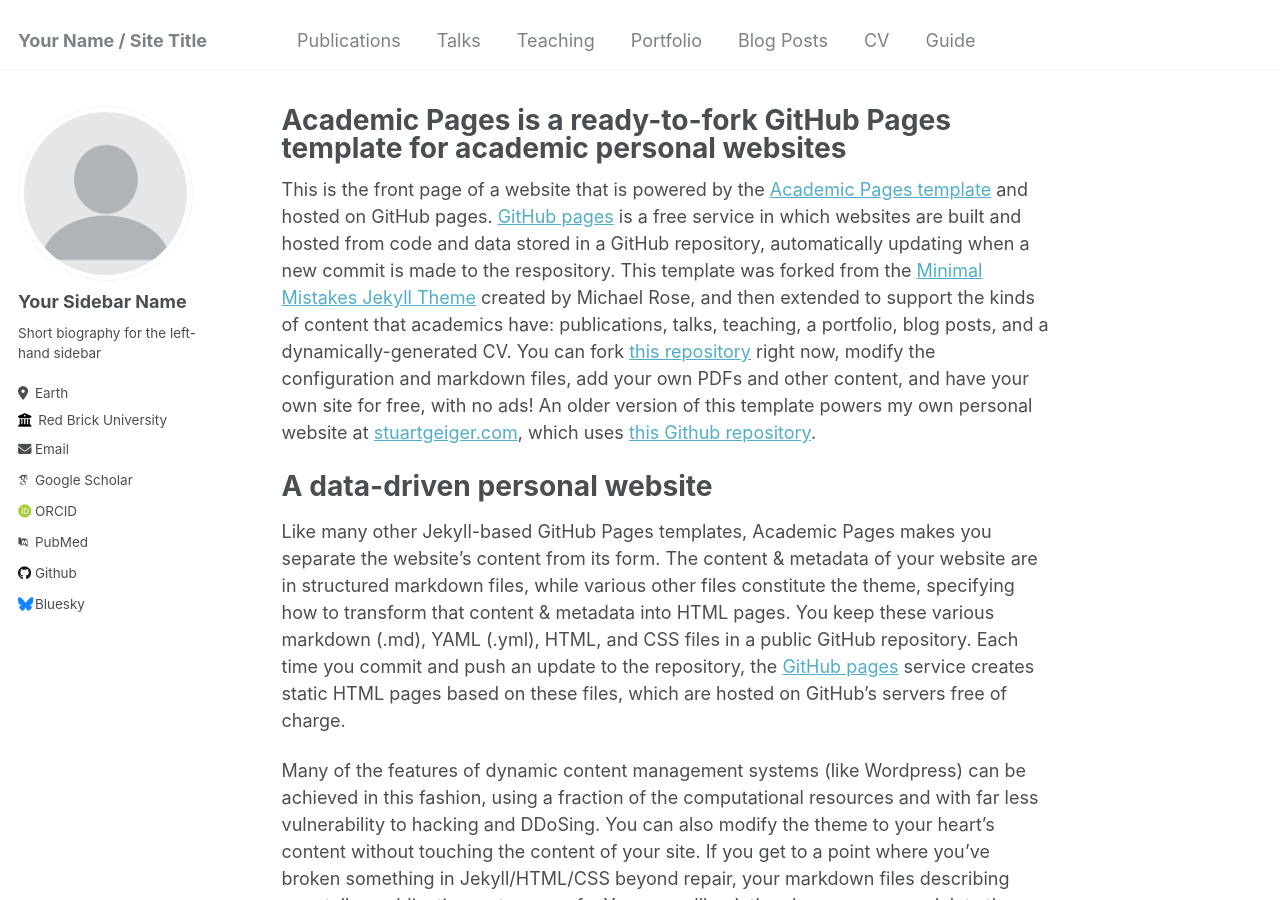
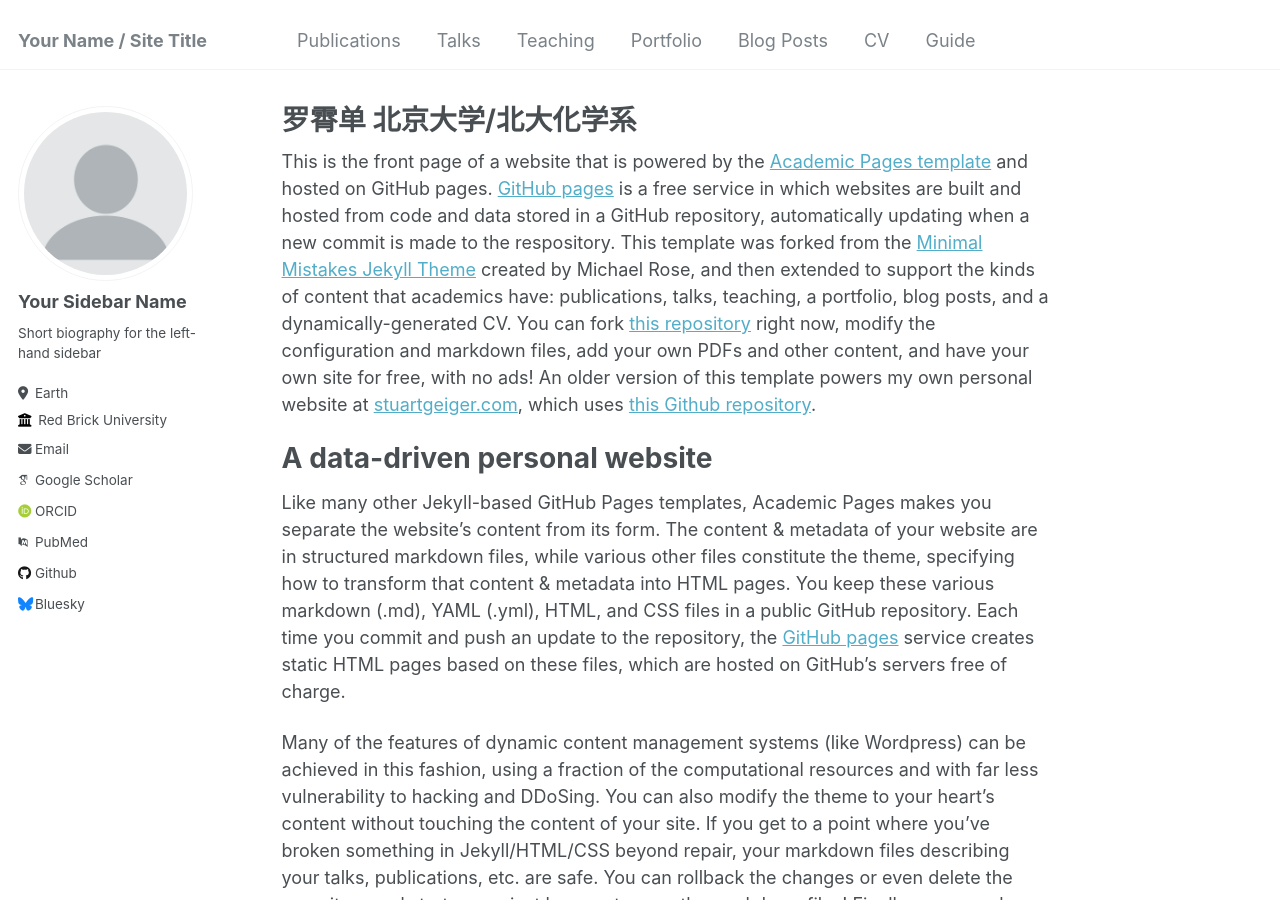
Before and after one commit to luoxiaoshan6677/luoxiaoshan6677.github.io, a Jekyll site: the page built from _pages/about.md, in a window 1280 px wide and 900 px high. Built offline with Jekyll 4.4.1, drawn with Linux system fonts in a browser that asks for light colours; some web fonts are replaced.

Commit message:
Update about.md

```diff
--- a/_pages/about.md
+++ b/_pages/about.md
@@ -1,6 +1,6 @@
 ---
 permalink: /
-title: "Academic Pages is a ready-to-fork GitHub Pages template for academic personal websites"
+title: "罗霄单 北京大学/北大化学系"
 author_profile: true
 redirect_from:
   - /about/
```
